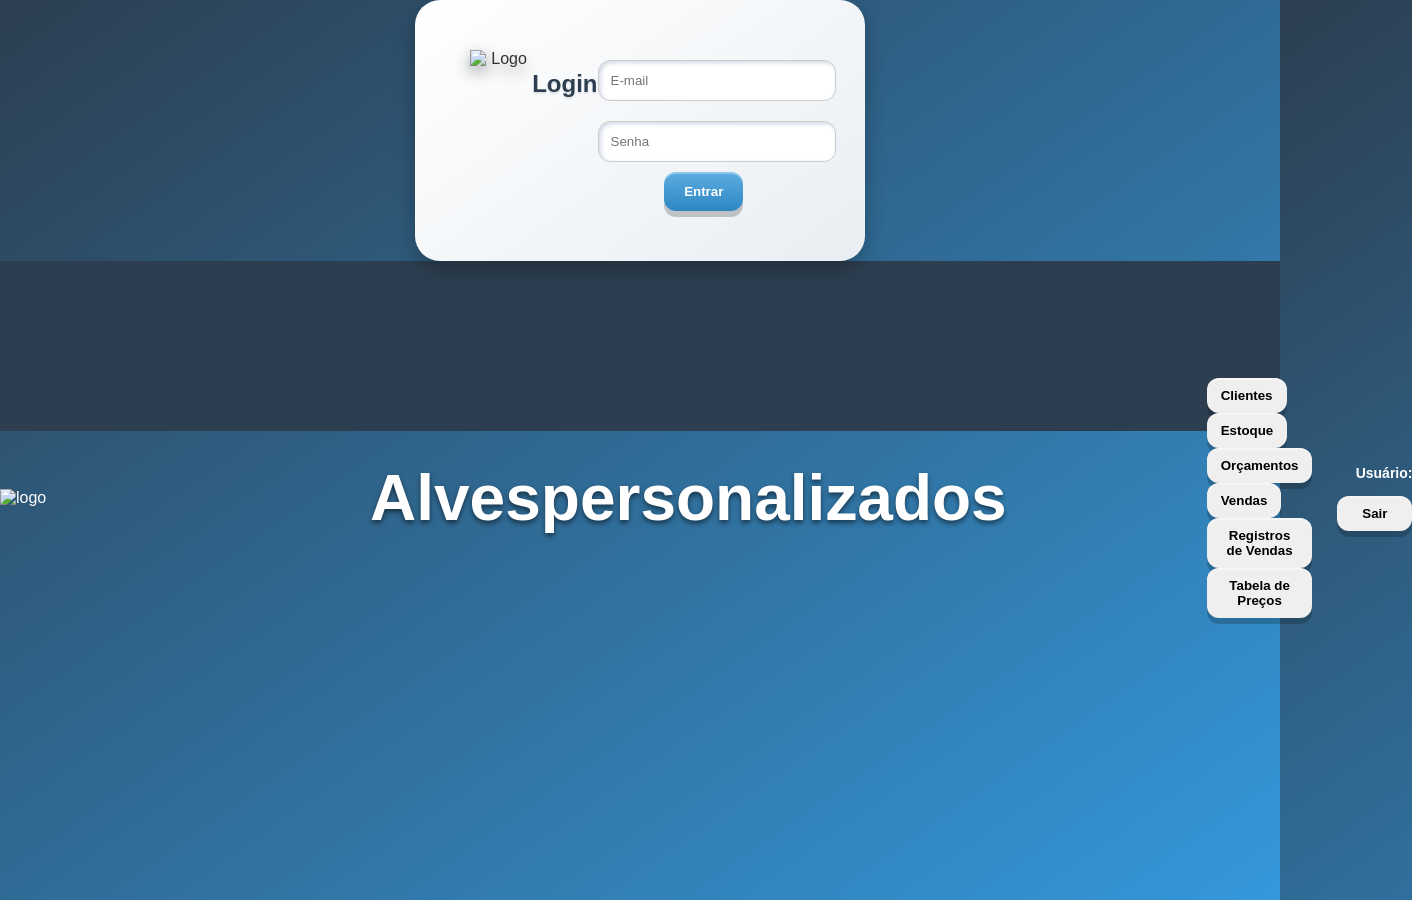
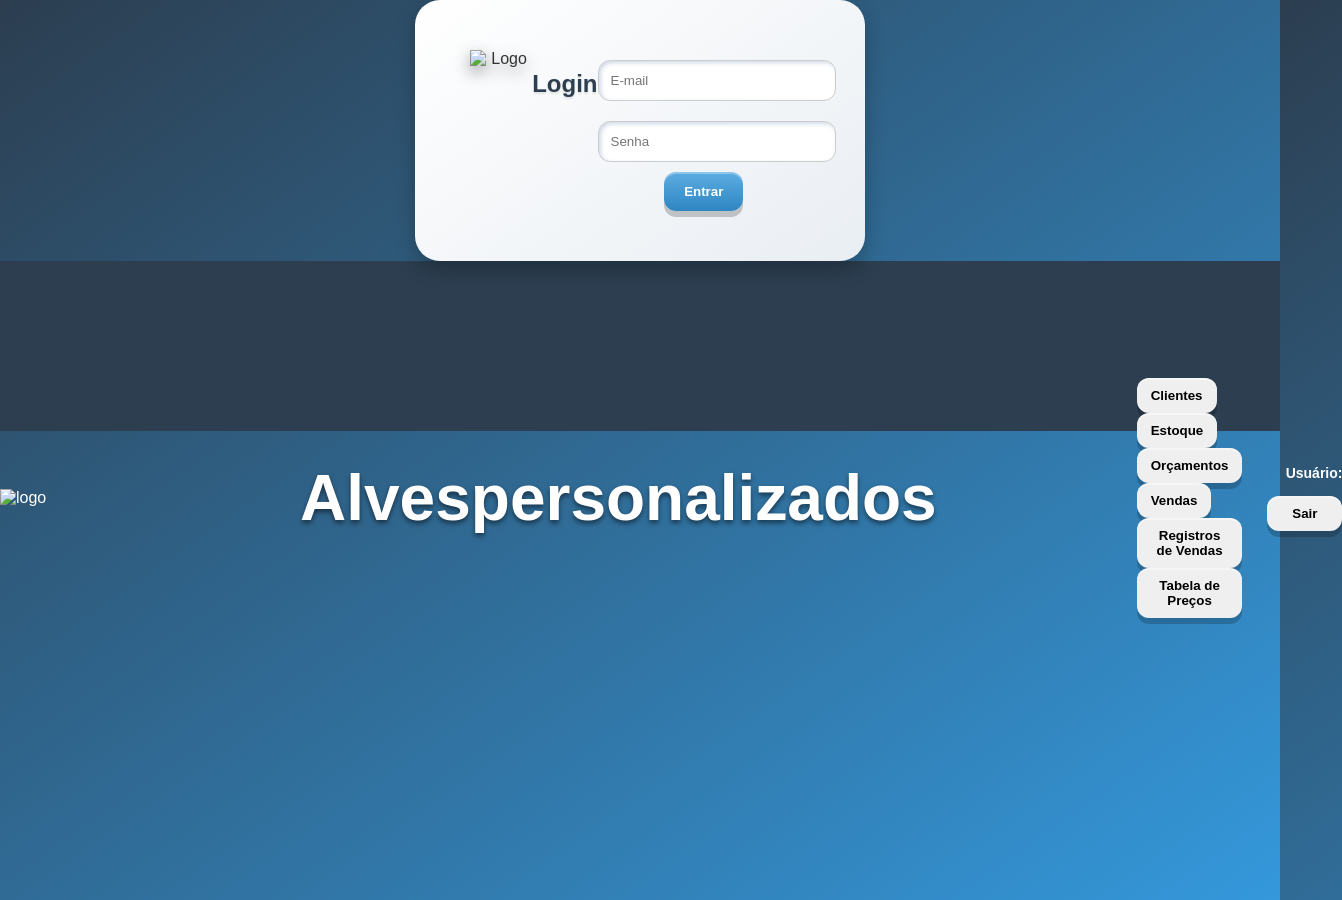

Update style.css

--- a/style.css
+++ b/style.css
@@ -25,7 +25,7 @@ body {
 ========================= */
 header {
     display: grid;
-    grid-template-columns: 170px 1fr 100px;
+    grid-template-columns: 100px auto 100px;
     align-items: center;
 
     background: var(--cor-secundaria);
@@ -303,7 +303,7 @@ tr:hover {
 
 /* ===== CÉLULAS ===== */
 #tabelaPrecos td {
-  padding: 8px 8px;
+  padding: 12px 12px;
   border-bottom: 1px solid #e5e7eb;
   font-size: 14px;
   color: #111827;
@@ -311,8 +311,8 @@ tr:hover {
 
 /* ===== INPUTS ===== */
 #tabelaPrecos input[type="number"] {
-  width: 100%;
-  padding: 8px 8px;
+  width: 80%;
+  padding: 8px 10px;
   border-radius: 8px;
   border: 1px solid #d1d5db;
   font-size: 14px;
